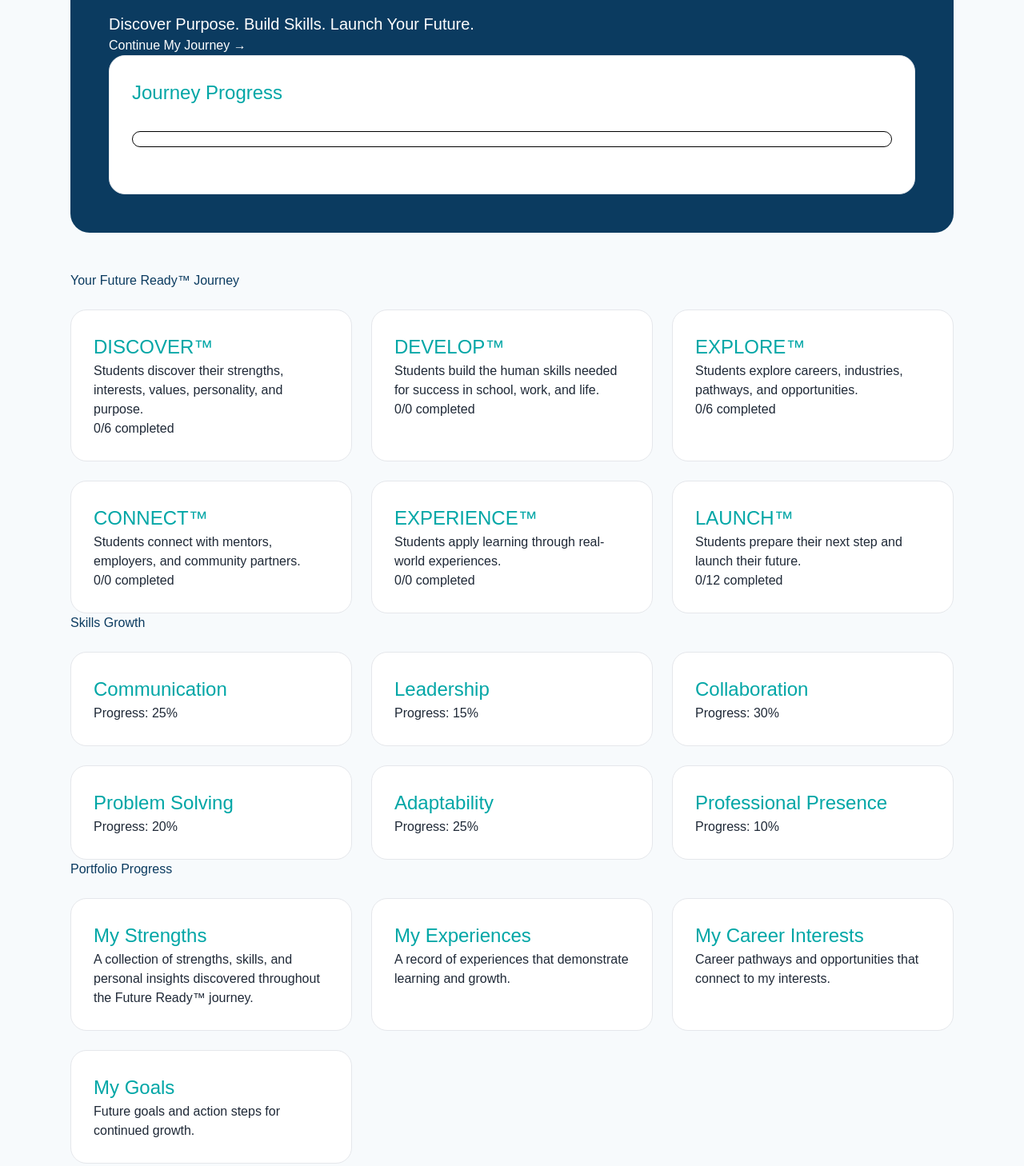
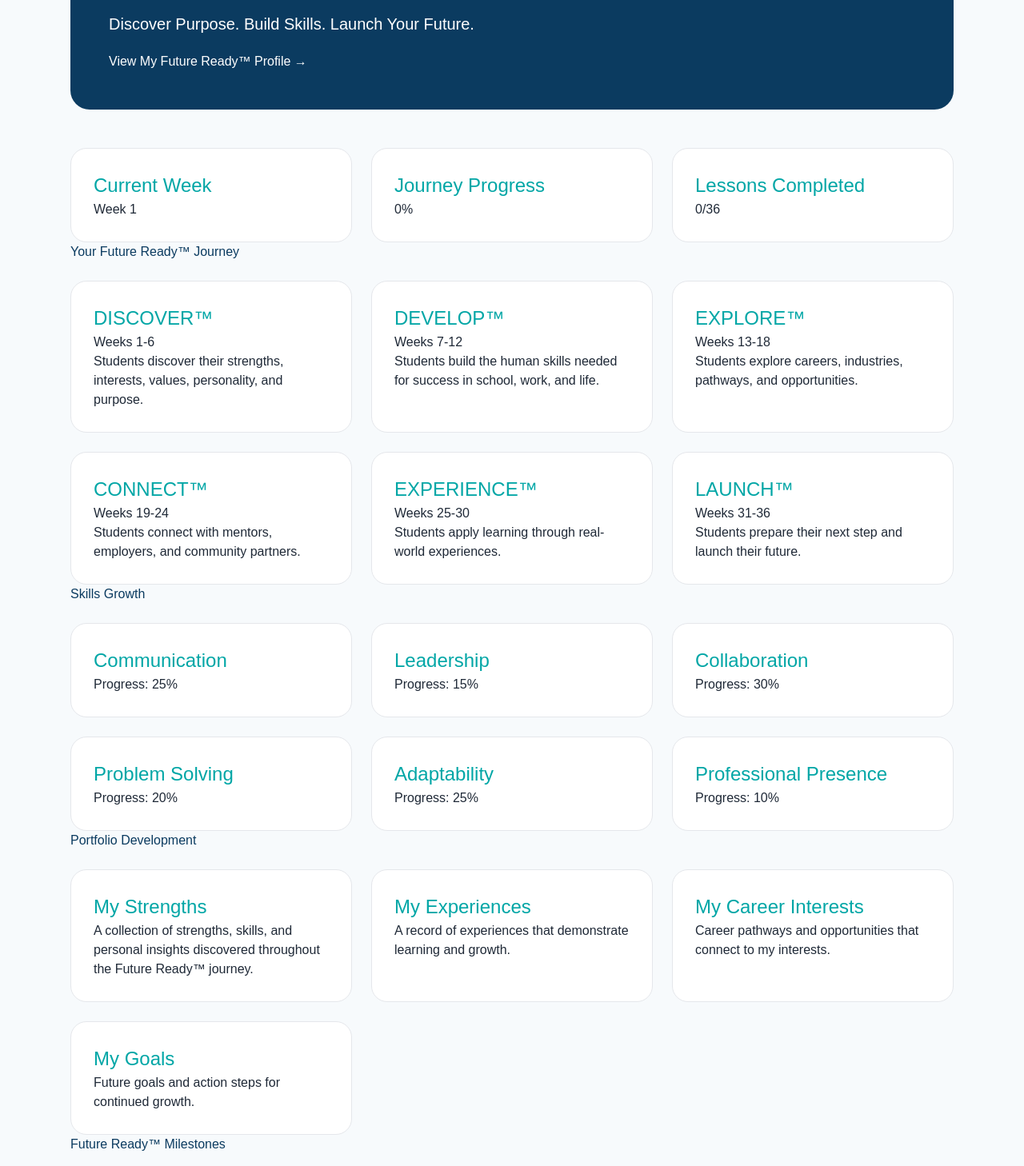
Before and after one commit to Link-Lake-Norman/Build6-, a Next.js app: page /dashboard in a window 1280 px wide. Shown: the part 300-1758 px from the top of the page at 80% size. Built offline with nearby package versions, Linux system fonts and the light colour scheme.

Commit message:
Connect student dashboard to profile and employer pathway

```diff
--- a/app/dashboard/page.tsx
+++ b/app/dashboard/page.tsx
@@ -1,20 +1,16 @@
-"use client";
-
+import Link from "next/link";
 import { useEffect, useState } from "react";
-import Link from "next/link";
 import { student } from "../../content/student";
 import { curriculum } from "../../content/curriculum";
 import { portfolio } from "../../content/portfolio";
 import { badges } from "../../content/badges";
-import { lessons } from "../../content/lessons";
 
 export default function DashboardPage() {
   const [completedLessons, setCompletedLessons] = useState<number[]>([]);
 
   useEffect(() => {
-    const saved = localStorage.getItem(
-      "future-ready-progress"
-    );
+    const saved =
+      localStorage.getItem("future-ready-progress");
 
     if (saved) {
       setCompletedLessons(JSON.parse(saved));
@@ -22,15 +18,13 @@ export default function DashboardPage() {
   }, []);
 
   const progress = Math.round(
-    (completedLessons.length / lessons.length) * 100
+    (completedLessons.length / 36) * 100
   );
 
-  const nextLesson =
-    lessons.find(
-      (lesson) =>
-        !completedLessons.includes(lesson.week)
-    ) || lessons[lessons.length - 1];
-
+  const currentWeek =
+    completedLessons.length + 1 <= 36
+      ? completedLessons.length + 1
+      : 36;
 
   return (
     <main>
@@ -50,58 +44,54 @@ export default function DashboardPage() {
         </p>
 
 
-        <Link
-          href={`/lesson?phase=${encodeURIComponent(
-            nextLesson.phase
-          )}&lesson=${nextLesson.week}`}
-        >
+        <div style={{ marginTop: "20px" }}>
+
+          <Link href="/student-portal/profile">
             <button>
-            Continue My Journey →
+              View My Future Ready™ Profile →
             </button>
           </Link>
 
+        </div>
 
-        <div className="journey-card">
+      </section>
 
+
+      <section className="journey-grid">
+
+        <article className="journey-card">
+          <h3>
+            Current Week
+          </h3>
+
+          <p>
+            Week {currentWeek}
+          </p>
+        </article>
+
+
+        <article className="journey-card">
           <h3>
             Journey Progress
           </h3>
 
           <p>
-            {completedLessons.length} of {lessons.length} lessons completed
+            {progress}%
           </p>
+        </article>
 
 
-          <div
-            style={{
-              width: "100%",
-              height: "20px",
-              border: "1px solid black",
-              borderRadius: "10px",
-            }}
-          >
-
-            <div
-              style={{
-                width: `${progress}%`,
-                height: "100%",
-                borderRadius: "10px",
-                background: "black",
-              }}
-            />
-
-          </div>
-
+        <article className="journey-card">
+          <h3>
+            Lessons Completed
+          </h3>
 
           <p>
-            {progress}% Complete
+            {completedLessons.length}/36
           </p>
-
-        </div>
-
+        </article>
 
       </section>
-
 
 
       <section>
@@ -110,27 +100,9 @@ export default function DashboardPage() {
           Your Future Ready™ Journey
         </h2>
 
-
         <div className="journey-grid">
 
-          {curriculum.map((phase) => {
-
-            const phaseLessons =
-              lessons.filter(
-                (lesson) =>
-                  lesson.phase === phase.phase
-              );
-
-            const completed =
-              phaseLessons.filter(
-                (lesson) =>
-                  completedLessons.includes(
-                    lesson.week
-                  )
-              ).length;
-
-
-            return (
+          {curriculum.map((phase) => (
 
             <article
               className="journey-card"
@@ -142,23 +114,20 @@ export default function DashboardPage() {
               </h3>
 
               <p>
-                  {phase.description}
+                {phase.weeks}
               </p>
 
               <p>
-                  {completed}/{phaseLessons.length} completed
+                {phase.description}
               </p>
 
             </article>
 
-            );
-
-          })}
+          ))}
 
         </div>
 
       </section>
-
 
 
       <section>
@@ -193,11 +162,10 @@ export default function DashboardPage() {
       </section>
 
 
-
       <section>
 
         <h2>
-          Portfolio Progress
+          Portfolio Development
         </h2>
 
         <div className="journey-grid">
@@ -226,17 +194,20 @@ export default function DashboardPage() {
       </section>
 
 
-
       <section>
 
         <h2>
-          Future Ready™ Badges
+          Future Ready™ Milestones
         </h2>
-
 
         <div className="journey-grid">
 
-          {badges.map((badge) => (
+          {badges.map((badge) => {
+
+            const unlocked =
+              completedLessons.length >= badge.requiredLessons;
+
+            return (
 
               <article
                 className="journey-card"
@@ -252,16 +223,39 @@ export default function DashboardPage() {
                 </p>
 
                 <p>
-                {completedLessons.length >= badge.requiredLessons
+                  {unlocked
                     ? "✅ Unlocked"
                     : "🔒 Locked"}
                 </p>
 
               </article>
 
-          ))}
+            );
+
+          })}
 
         </div>
+
+      </section>
+
+
+      <section className="hero">
+
+        <h2>
+          Employer Connection Pathway
+        </h2>
+
+        <p>
+          Your Future Ready™ profile helps connect your skills,
+          interests, and growth with future opportunities.
+        </p>
+
+
+        <Link href="/employer-hub">
+          <button>
+            Explore Employer Opportunities →
+          </button>
+        </Link>
 
       </section>
 
```
Lines whose indentation alone changed are shown as unchanged.
